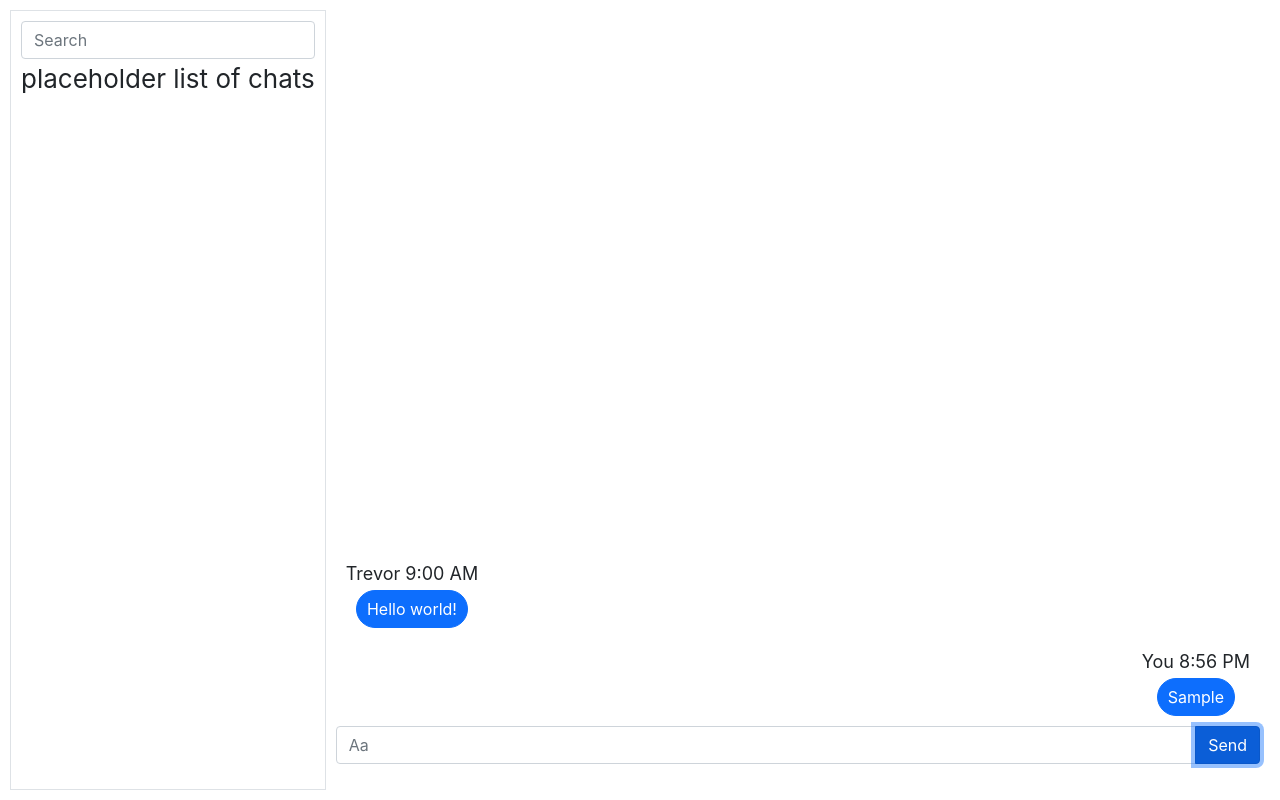
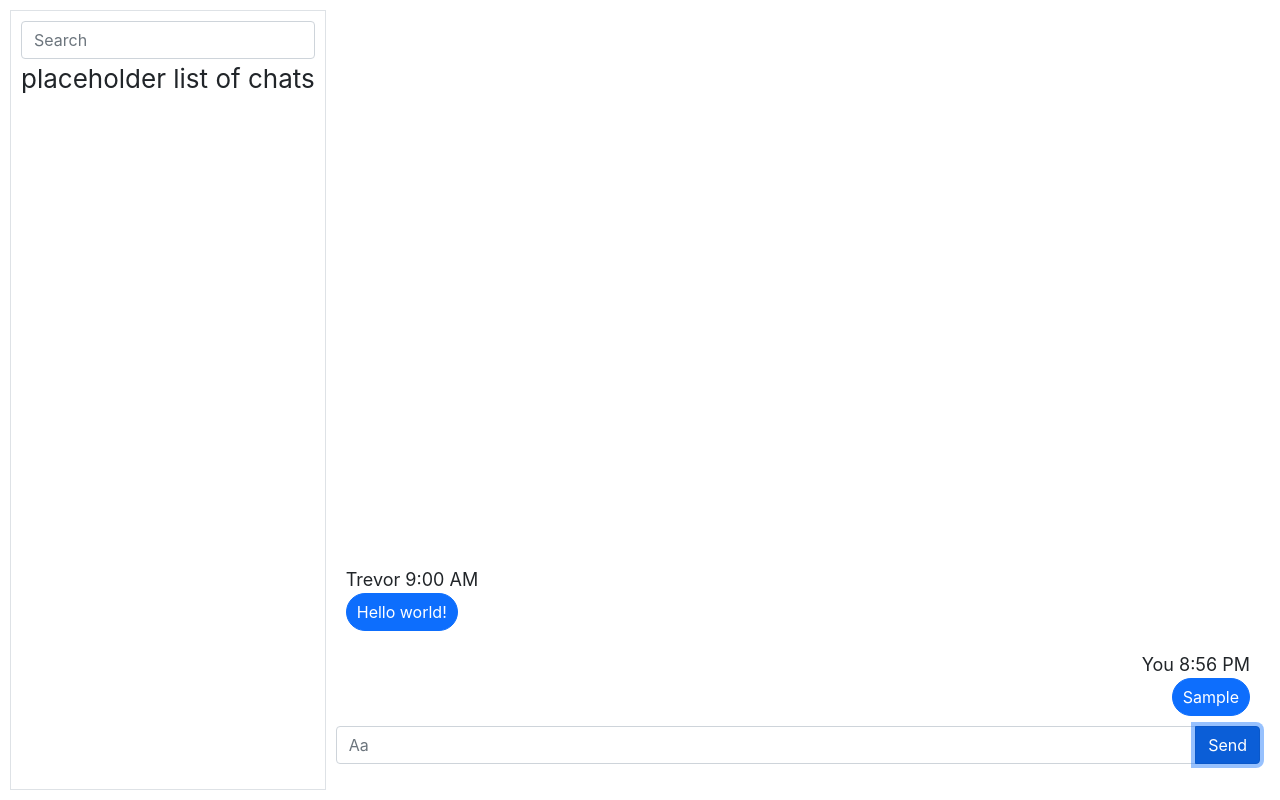
Before and after one commit to trevorong/Chatroom, a React (Create React App) app: page /room in a window 1280 px wide. Both pictures are taken after typing "Sample" into the empty fields and a click on the button "Send". Built offline with nearby package versions, Linux system fonts and the light colour scheme.

Commit message:
fixed message display

```diff
--- a/src/Message.js
+++ b/src/Message.js
@@ -6,29 +6,29 @@ function Message (props) {
     const date = props.date;
     const position = props.position;
 
-    return (
+    const displayMessage = () =>
+    {
+        return position === "right" ?
         <div className="col-container">
-            {position === "right" ?
-                <div className="msg-self">
-                    <div className="msg-sender">
+            <div className="msg-self msg-sender">
                 {sender} {date}
             </div>
-                    <div className={`msg-body btn btn-primary rounded-pill`}>
+            <div className={`msg-self msg-body btn btn-primary rounded-pill`}>
                 {content}
             </div>
         </div>
         :
-                <div className="msg-other">
-                    <div className="msg-sender">
+        <div className="col-container">
+            <div className="msg-other msg-sender">
                 {sender} {date}
             </div>
-                    <div className={`msg-body btn btn-primary rounded-pill`}>
+            <div className={`msg-other msg-body btn btn-primary rounded-pill`}>
                 {content}
             </div>
         </div>
     }
-        </div>
-    );
+
+    return displayMessage();
 }
 
 export default Message;
```
Lines whose indentation alone changed are shown as unchanged.
